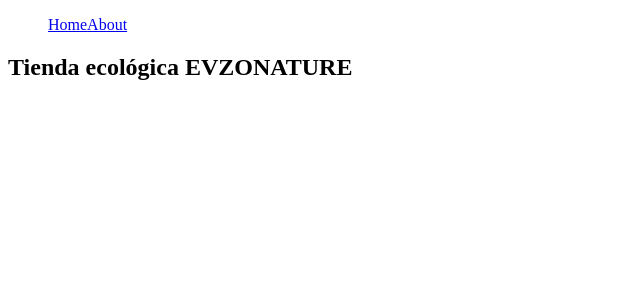
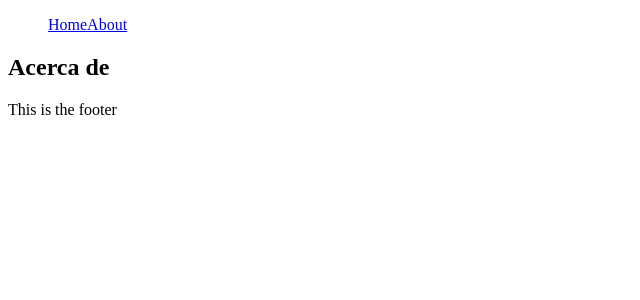
Before and after one commit to enrimeca/evzonature, a Next.js app: page /about in a window 1280 px wide. Shown: the top 300 px of the page, without its empty margins (0-640 px from the left). Built offline with nearby package versions, Linux system fonts and the light colour scheme.

Commit message:
rutas personalizadas

```diff
--- /dev/null
+++ b/components/Layout/Layout.tsx
@@ -0,0 +1,14 @@
+import React from 'react'
+import Navbar from '@components/Navbar/Navbar'
+
+const Layout: React.FC = ({ children }) => {
+    return (
+        <div>
+            <Navbar />
+            {children}
+            <footer>This is the footer</footer>
+        </div>
+    )
+}
+
+export default Layout
--- /dev/null
+++ b/pages/_app.tsx
@@ -0,0 +1,24 @@
+import { AppProps } from 'next/app'
+import Layout from '@components/Layout/Layout'
+
+function MyApp({ Component, pageProps }: AppProps) {
+    return (
+        <Layout>
+            <Component {...pageProps} />
+        </Layout>
+    )
+}
+
+  // Only uncomment this method if you have blocking data requirements for
+  // every single page in your application. This disables the ability to
+  // perform automatic static optimization, causing every page in your app to
+  // be server-side rendered.
+  //
+  // MyApp.getInitialProps = async (appContext) => {
+  //   // calls page's `getInitialProps` and fills `appProps.pageProps`
+  //   const appProps = await App.getInitialProps(appContext);
+  //
+  //   return { ...appProps }
+  // }
+
+export default MyApp
--- /dev/null
+++ b/pages/_document.tsx
@@ -0,0 +1,22 @@
+import Document, { Html, Head, Main, NextScript } from 'next/document'
+
+class MyDocument extends Document {
+  render() {
+    return (
+      <Html>
+        <Head>
+          {/* favicon */}
+          {/* Webfont */}
+          {/* stylesheet */}
+          {/* script/js */}
+        </Head>
+        <body className="my-body-class">
+          <Main />
+          <NextScript />
+        </body>
+      </Html>
+    )
+  }
+}
+
+export default MyDocument
--- a/pages/about/index.tsx
+++ b/pages/about/index.tsx
@@ -1,11 +1,10 @@
 import React from 'react'
-import Navbar from '../../components/Navbar/Navbar'
+// import Navbar from '../../components/Navbar/Navbar'
 
 const AboutPage = () => {
     return (
         <section>
-            <Navbar />
-            <h1>Tienda ecológica EVZONATURE</h1>
+            <h1>Acerca de</h1>
         </section>
     )
 }
--- a/pages/index.tsx
+++ b/pages/index.tsx
@@ -1,5 +1,5 @@
 import React, { useState, useEffect } from 'react'
-import Navbar from '../components/Navbar/Navbar'
+// import Navbar from '../components/Navbar/Navbar'
 
 const HomePage = () => {
 
@@ -16,8 +16,7 @@
 
     return (
         <div>
-            <Navbar />
-            <div>Tienda Ecológica</div>
+            <div>Tienda Ecológica EVZONATURE</div>
             {productList.map((product) => (
                 <div>{product.image}</div>
             ))}
--- a/tsconfig.json
+++ b/tsconfig.json
@@ -3,7 +3,8 @@
       "baseUrl": ".",
       "paths": {
         "@database": ["database/db.ts"],
-        "@cors": ["cors-middleware.ts"]
+        "@cors": ["cors-middleware.ts"],
+        "@components/*": ["components/*"]
       },
       "target": "es6",
       "lib": ["dom", "dom.iterable", "esnext"],
```
